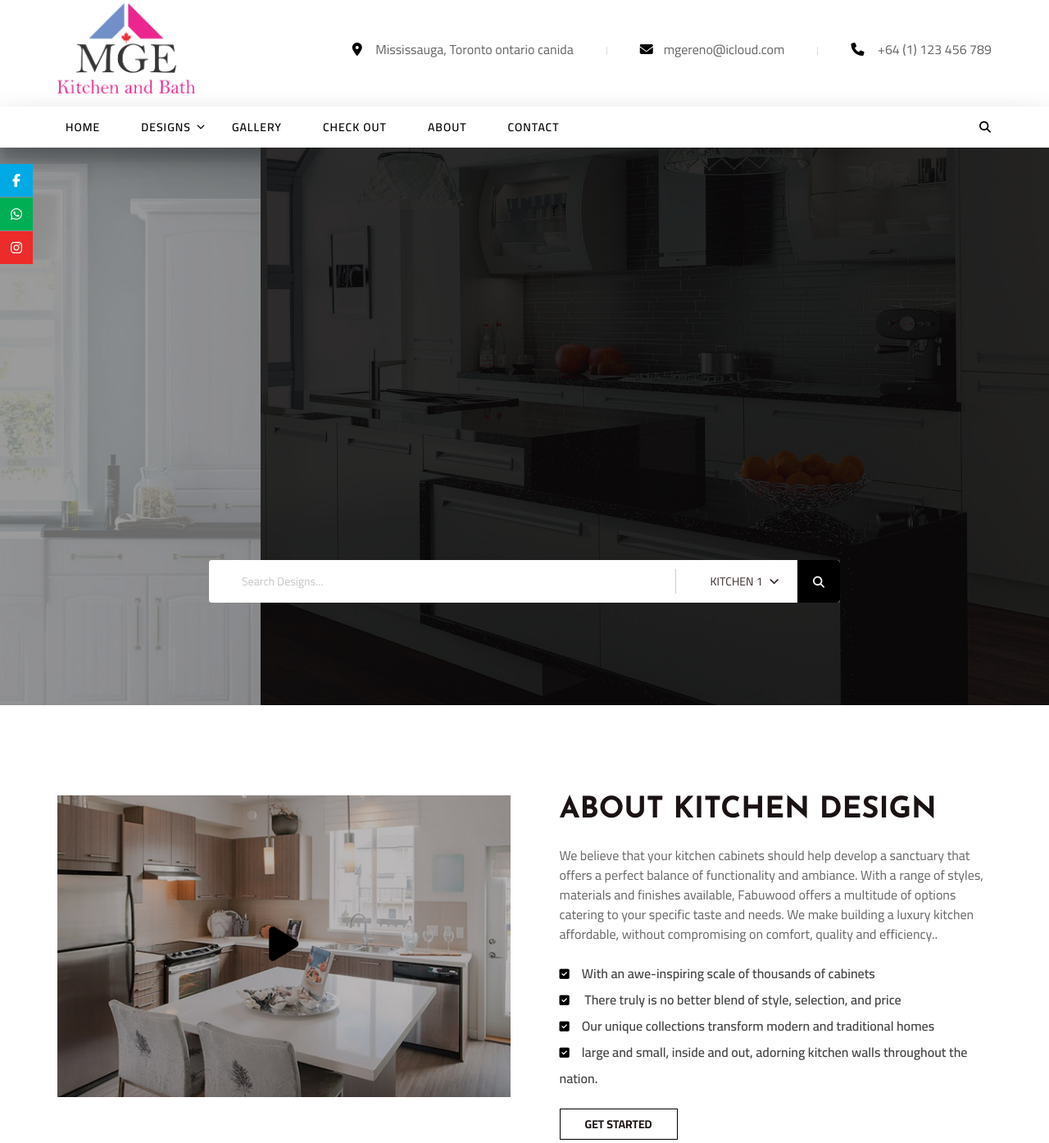
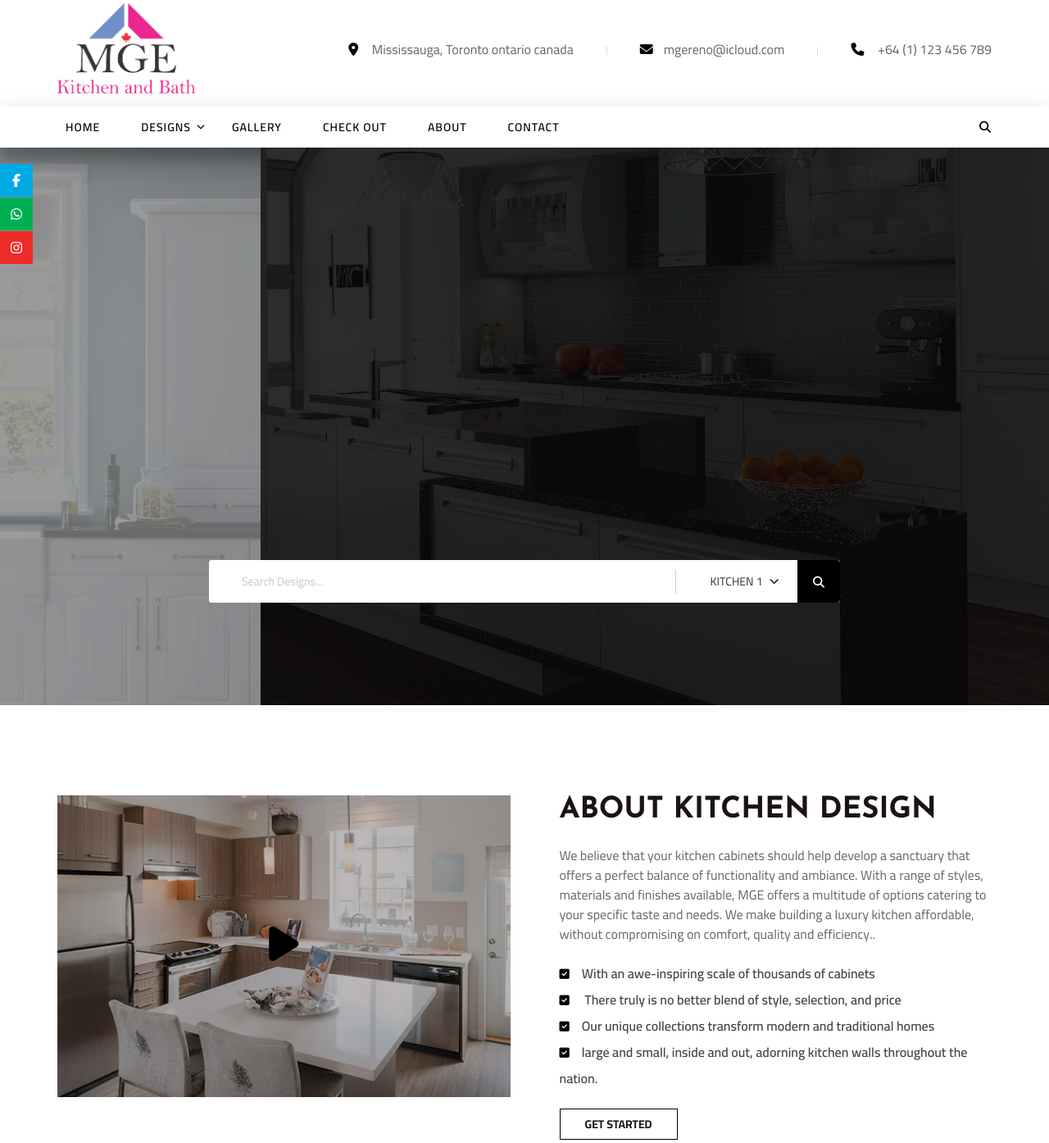
Before and after one commit to usmansaleem90/MGE-BATHROOM-AND-KITCHEN, a plain HTML site: page index.html in a window 1280 px wide. Shown: the top 1394 px of the page at 82% size. Drawn offline with Linux system fonts and the light colour scheme; a script that the page names is missing.

Commit message:
Update index.html

```diff
--- a/index.html
+++ b/index.html
@@ -101,7 +101,7 @@
                   <div class="uk-width-medium-3-4 uk-width-small-1-1 uk-width-1-1 uk-hidden-small">
                      <div class="box uk-flex uk-flex-middle uk-flex-right">
                         <ul class="uk-subnav uk-subnav-line">
-                           <li><span class="icon uk-icon-map-marker"></span> Mississauga, Toronto ontario canida</li>
+                           <li><span class="icon uk-icon-map-marker"></span> Mississauga, Toronto ontario canada</li>
                            <li><span class="icon uk-icon-envelope"></span>mgereno@icloud.com</li>
                            <li><span class="icon uk-icon-phone"></span> +64 (1) 123 456 789</li>
                         </ul>
@@ -299,7 +299,7 @@
                   <div class="uk-width-medium-1-2 uk-width-small-1-1 uk-width-1-1">
                      <div class="box-content">
                         <h3>about kitchen design</h3>
-                        <p>We believe that your kitchen cabinets should help develop a sanctuary that offers a perfect balance of functionality and ambiance. With a range of styles, materials and finishes available, Fabuwood offers a multitude of options catering to your specific taste and needs. We make building a luxury kitchen affordable, without compromising on comfort, quality and efficiency..</p>
+                        <p>We believe that your kitchen cabinets should help develop a sanctuary that offers a perfect balance of functionality and ambiance. With a range of styles, materials and finishes available, MGE offers a multitude of options catering to your specific taste and needs. We make building a luxury kitchen affordable, without compromising on comfort, quality and efficiency..</p>
                         <ul>
                           <li>With an awe-inspiring scale of thousands of cabinets</li>
                            <li> There truly is no better blend of style, selection, and price</li>
@@ -1161,7 +1161,7 @@
                   <div class="title">
                      <h3>Conatct Us</h3>
                      <div class="address" >
-                        <li><span class="icon uk-icon-map-marker"></span> Mississauga, Toronto ontario canida</li>
+                        <li><span class="icon uk-icon-map-marker"></span> Mississauga, Toronto ontario canada</li>
                            <li><span class="icon uk-icon-envelope"></span>mgereno@icloud.com</li>
                            <li><span class="icon uk-icon-phone"></span> +1 365-773-3891</li>
                          </div>
```
